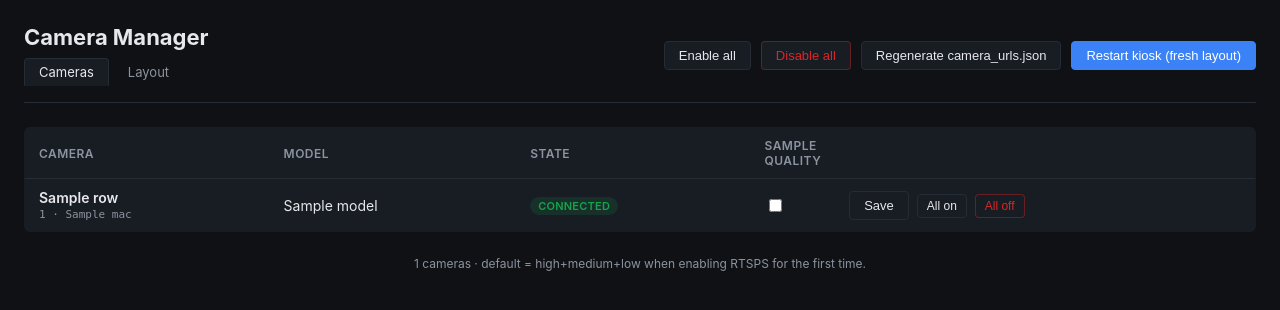
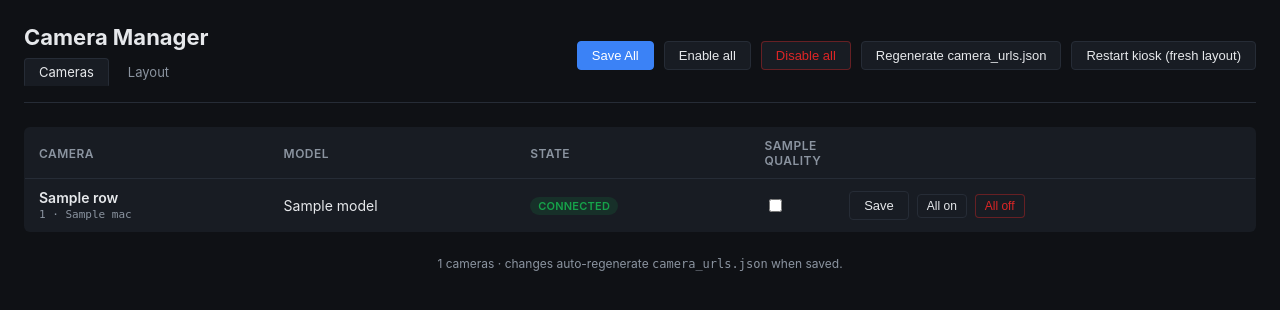
Before and after one commit to jsetsuda/unifi-viewport, a Flask app: template dashboard/templates/index.html in a window 1280 px wide. Shown: the top 310 px of the page. Run offline with Flask 3, Linux system fonts and the light colour scheme; the template is opened without the code that fills it: most values are stand-ins (such as "Sample title", 1, 10 or a date in 2020).

Commit message:
dashboard: Save All button + auto-regen camera_urls.json after any RTSPS change
Save All
--------
Replace the per-row save forms with a single shared `cams-form` that wraps
every camera's checkboxes via the HTML5 `form=` attribute. New endpoint
POST /cameras/save reads `camera_ids` + `q_<id>` and applies the diff for
each. Per-row Save button now adds a hidden `only=<id>` so a single-row
save is just a scoped Save All — one endpoint, one form, no duplication.
A "Save All" button lives in the page header for one-pass multi-camera
changes; per-row "Save" buttons stay for targeted single-camera edits.

Auto-regen
----------
After any successful stream mutation (save_cameras, enable_one,
disable_one, enable_all, disable_all), the dashboard now runs
get_streams.py against the kiosk dir and flashes a "regenerated — N
streams" message. This keeps camera_urls.json (which the Layout tab and
kiosk read) in sync with the NVR after every toggle, so users don't have
to remember to click Regenerate. The manual Regenerate button still
exists for the rare case where the on-disk file drifts for other reasons.

Refactor: extract `_regenerate_camera_urls()` so the same flow powers
both the auto-regen and any future cron/scheduler trigger. The legacy
update_rtsps route is removed — save_cameras with `only=<id>` is the
single way to commit per-camera quality edits now.

Co-Authored-By: Claude Opus 4.7 (1M context) <noreply@anthropic.com>

```diff
--- a/dashboard/app.py
+++ b/dashboard/app.py
@@ -32,6 +32,26 @@ app.secret_key = os.environ.get("DASHBOARD_SECRET", secrets.token_hex(16))
 
 def _client():
     return ProtectClient.from_env()
+
+
+def _regenerate_camera_urls():
+    """Run get_streams.py against the kiosk dir and flash a one-line summary."""
+    get_streams = PROJECT_ROOT / "get_streams.py"
+    venv_py = PROJECT_ROOT / "venv" / "bin" / "python3"
+    python = str(venv_py) if venv_py.exists() else "python3"
+    proc = subprocess.run(
+        [python, str(get_streams)],
+        cwd=str(_kiosk_root()),
+        capture_output=True, text=True, timeout=60,
+    )
+    if proc.returncode != 0:
+        flash(f"Auto-regenerate failed (rc={proc.returncode}): "
+              f"{(proc.stderr or '').strip()[:200]}", "err")
+        return
+    import re
+    m = re.search(r"Found (\d+) streams?", proc.stdout)
+    n = m.group(1) if m else "?"
+    flash(f"camera_urls.json regenerated — {n} stream(s).", "ok")
 
 
 KIOSK_SERVICE = "unifi-viewport.service"
@@ -88,14 +108,42 @@ def index():
     return render_template("index.html", rows=rows, qualities=QUALITIES)
 
 
-@app.route("/cameras/<camera_id>/rtsps", methods=["POST"])
-def update_rtsps(camera_id):
-    qualities = [q for q in request.form.getlist("qualities") if q in QUALITIES]
-    try:
-        _client().set_rtsps_qualities(camera_id, qualities)
-        flash(f"Updated RTSPS qualities: {', '.join(qualities) if qualities else 'none (disabled)'}", "ok")
-    except Exception as e:
-        flash(f"Failed to update camera: {e}", "err")
+@app.route("/cameras/save", methods=["POST"])
+def save_cameras():
+    """Apply the checked-quality state for one or all cameras at once.
+
+    Form fields:
+      camera_ids — repeated; the cameras under management on the form
+      q_<id>     — repeated; the qualities checked for that camera
+      only       — optional; if present, only that camera is saved
+    """
+    only = (request.form.get("only") or "").strip()
+    camera_ids = [only] if only else request.form.getlist("camera_ids")
+    if not camera_ids:
+        flash("No cameras submitted.", "err")
+        return redirect(url_for("index"))
+
+    client = _client()
+    saved, errors = 0, []
+    for cam_id in camera_ids:
+        if not cam_id:
+            continue
+        qualities = [q for q in request.form.getlist(f"q_{cam_id}") if q in QUALITIES]
+        try:
+            client.set_rtsps_qualities(cam_id, qualities)
+            saved += 1
+        except Exception as e:
+            errors.append(f"{cam_id[:8]}…: {e}")
+
+    if errors:
+        flash(f"Saved {saved} camera(s); {len(errors)} error(s): " + " | ".join(errors[:3]), "err")
+    elif only:
+        flash("Saved camera.", "ok")
+    else:
+        flash(f"Saved {saved} camera(s).", "ok")
+
+    if saved:
+        _regenerate_camera_urls()
     return redirect(url_for("index"))
 
 
@@ -104,6 +152,7 @@ def enable_one(camera_id):
     try:
         _client().set_rtsps_qualities(camera_id, list(QUALITIES))
         flash(f"Enabled all RTSPS qualities ({camera_id[:8]}…)", "ok")
+        _regenerate_camera_urls()
     except Exception as e:
         flash(f"Failed to enable: {e}", "err")
     return redirect(url_for("index"))
@@ -114,6 +163,7 @@ def disable_one(camera_id):
     try:
         _client().set_rtsps_qualities(camera_id, [])
         flash(f"Disabled RTSPS ({camera_id[:8]}…)", "ok")
+        _regenerate_camera_urls()
     except Exception as e:
         flash(f"Failed to disable: {e}", "err")
     return redirect(url_for("index"))
@@ -151,12 +201,14 @@ def _bulk_set_qualities(target_qualities, verb):
 @app.route("/cameras/enable-all", methods=["POST"])
 def enable_all():
     _bulk_set_qualities(QUALITIES, "Enabled")
+    _regenerate_camera_urls()
     return redirect(url_for("index"))
 
 
 @app.route("/cameras/disable-all", methods=["POST"])
 def disable_all():
     _bulk_set_qualities([], "Disabled")
+    _regenerate_camera_urls()
     return redirect(url_for("index"))
 
 
--- a/dashboard/templates/index.html
+++ b/dashboard/templates/index.html
@@ -15,6 +15,7 @@
       </nav>
     </div>
     <div class="header-actions">
+      <button form="cams-form" type="submit" class="primary">Save All</button>
       <form action="{{ url_for('enable_all') }}" method="post"
             onsubmit="return confirm('Enable high/medium/low RTSPS on every connected camera?');">
         <button type="submit">Enable all</button>
@@ -28,7 +29,7 @@
       </form>
       <form action="{{ url_for('restart_kiosk') }}" method="post"
             onsubmit="return confirm('Restart the kiosk and clear the saved layout? The kiosk will show the layout chooser on the connected display.');">
-        <button type="submit" class="primary">Restart kiosk (fresh layout)</button>
+        <button type="submit">Restart kiosk (fresh layout)</button>
       </form>
     </div>
   </header>
@@ -64,13 +65,13 @@
         <td><span class="badge badge-{{ r.state|lower }}">{{ r.state }}</span></td>
         {% for q in qualities %}
         <td class="q-cell">
-          <input type="checkbox" form="form-{{ r.id }}" name="qualities" value="{{ q }}"
+          <input type="checkbox" form="cams-form" name="q_{{ r.id }}" value="{{ q }}"
                  {% if r.enabled[q] %}checked{% endif %}
                  {% if r.state != 'CONNECTED' %}disabled{% endif %}>
         </td>
         {% endfor %}
         <td class="row-actions">
-          <button form="form-{{ r.id }}" type="submit"
+          <button form="cams-form" type="submit" name="only" value="{{ r.id }}"
                   {% if r.state != 'CONNECTED' %}disabled title="Camera is offline"{% endif %}>Save</button>
           <button form="enable-{{ r.id }}" type="submit" class="btn-small"
                   {% if r.state != 'CONNECTED' %}disabled title="Camera is offline"{% endif %}>All on</button>
@@ -82,15 +83,21 @@
     </tbody>
   </table>
 
-  {# Forms placed outside the table — referenced by `form=` attributes above #}
+  {# Single shared form for the whole camera table. Each row's checkboxes
+     reference it via `form="cams-form"`; per-row Save buttons add a hidden
+     `only=<id>` so the server scopes the update to just that camera. #}
+  <form id="cams-form" action="{{ url_for('save_cameras') }}" method="post">
+    {% for r in rows %}<input type="hidden" name="camera_ids" value="{{ r.id }}">{% endfor %}
+  </form>
+
+  {# Per-camera quick-action forms (All on / All off). #}
   {% for r in rows %}
-    <form id="form-{{ r.id }}" action="{{ url_for('update_rtsps', camera_id=r.id) }}" method="post"></form>
     <form id="enable-{{ r.id }}" action="{{ url_for('enable_one', camera_id=r.id) }}" method="post"></form>
     <form id="disable-{{ r.id }}" action="{{ url_for('disable_one', camera_id=r.id) }}" method="post"></form>
   {% endfor %}
 
   <footer>
-    <p>{{ rows|length }} cameras · default = high+medium+low when enabling RTSPS for the first time.</p>
+    <p>{{ rows|length }} cameras · changes auto-regenerate <code>camera_urls.json</code> when saved.</p>
   </footer>
 </body>
 </html>
```
